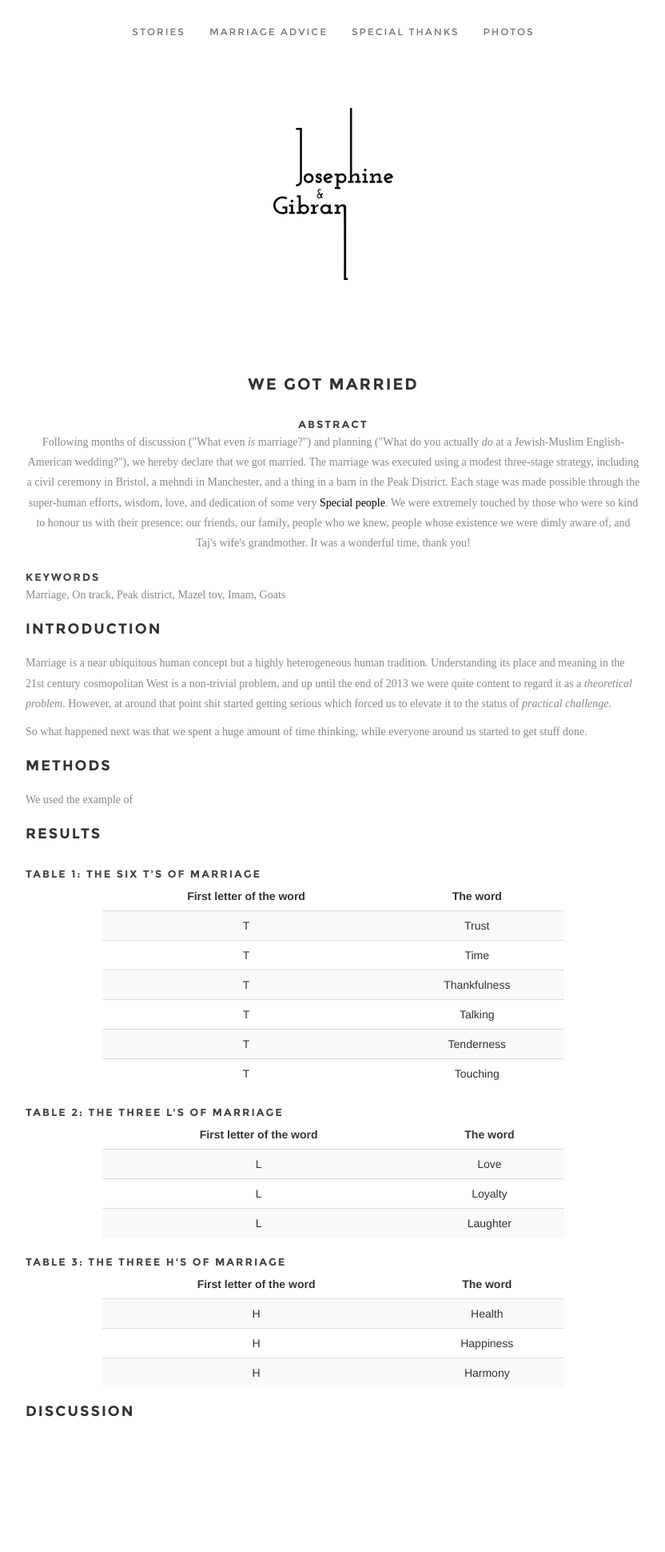
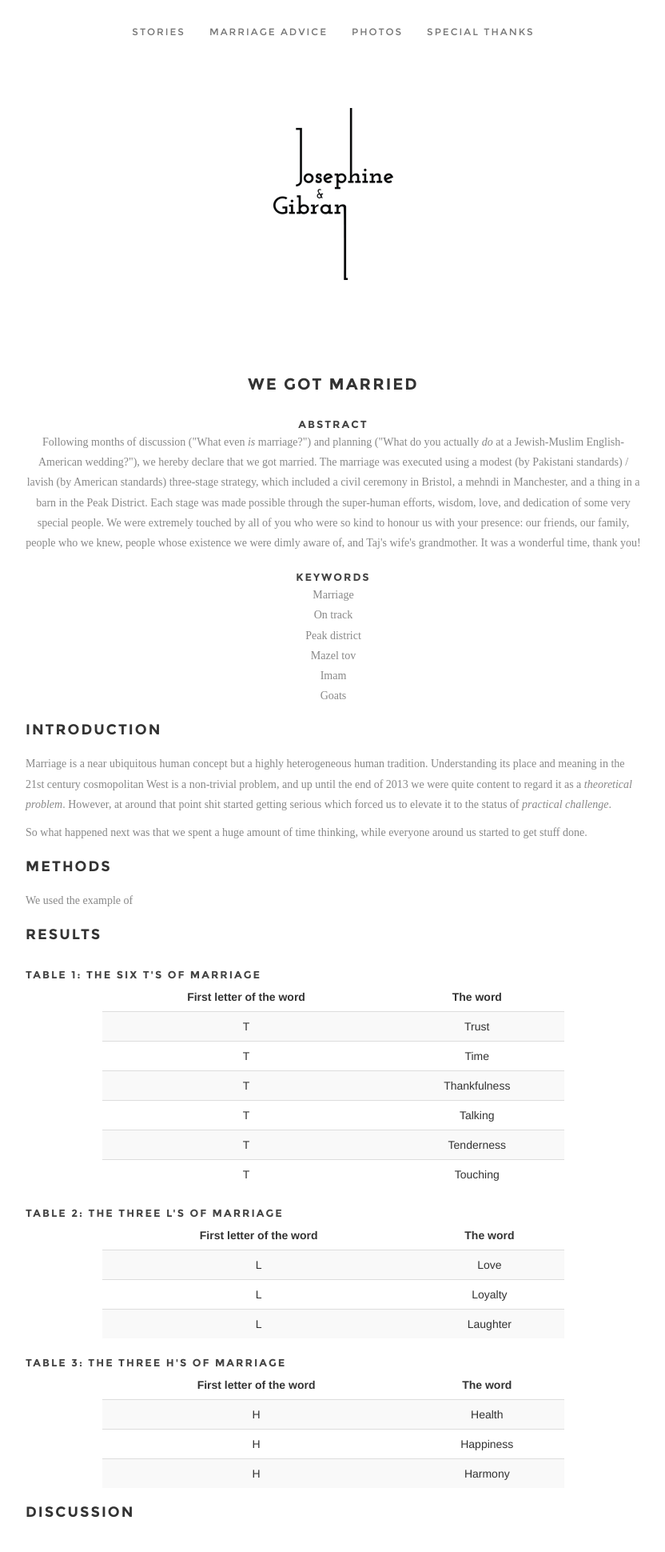
Before and after one commit to explodecomputer/gibandjo.com, a Jekyll site: the page built from thankyou.md, in a window 1280 px wide. Shown: the whole page at 80% size, without its empty margins (223-1055 px from the left). Built offline with Jekyll 4.4.1, drawn with Linux system fonts in a browser that asks for light colours; Markdown is read by kramdown in place of the engine named in the settings; before the commit the page ends 1814 px from its top, so only the background shows below that.

Commit message:
changed the special thanks page

```diff
--- a/_layouts/new_frontpage.html
+++ b/_layouts/new_frontpage.html
@@ -20,6 +20,15 @@
     <link rel="stylesheet" href="{{ css_name }}">
     {% endfor %}
     <link rel="shortcut icon" href="/img/favicon.ico" >
+
+    <style type="text/css">
+accordion .panel {
+    border-width: 10px;
+}
+.accordion-heading {
+  border-width: 10px;
+}
+ </style>
   </head>
 
   <body>
--- a/css/style.css
+++ b/css/style.css
@@ -183,3 +183,33 @@
 .centertext {
   text-align: center;
 }
+
+
+
+.accordion-group {
+  margin-bottom: 2px;
+/*  border: 1px solid #e5e5e5;
+  -webkit-border-radius: 4px;
+     -moz-border-radius: 4px;
+          border-radius: 4px;
+*/
+border: 0;
+}
+
+.accordion-heading {
+  border-bottom: 0;
+}
+
+.accordion-heading .accordion-toggle {
+  display: block;
+  padding: 8px 15px;
+}
+
+.accordion-toggle {
+  cursor: pointer;
+}
+
+.accordion-inner {
+  padding: 9px 15px;
+  border-top: 1px solid #e5e5e5;
+}
--- a/thankyou.md
+++ b/thankyou.md
@@ -8,13 +8,10 @@
 </div>
 <div class="text-center">
 	<h3>Abstract</h3>
-	<p>Following months of discussion ("What even <em>is</em> marriage?") and planning ("What do you actually <em>do</em> at a Jewish-Muslim English-American wedding?"), we hereby declare that we got married. The marriage was executed using a modest three-stage strategy, including a civil ceremony in Bristol, a mehndi in Manchester, and a thing in a barn in the Peak District. Each stage was made possible through the super-human efforts, wisdom, love, and dedication of some very <a href="/special_people/">Special people</a>. We were extremely touched by those who were so kind to honour us with their presence: our friends, our family, people who we knew, people whose existence we were dimly aware of, and Taj's wife's grandmother. It was a wonderful time, thank you!</p>
+	<p>Following months of discussion ("What even <em>is</em> marriage?") and planning ("What do you actually <em>do</em> at a Jewish-Muslim English-American wedding?"), we hereby declare that we got married. The marriage was executed using a modest (by Pakistani standards) / lavish (by American standards) three-stage strategy, which included a civil ceremony in Bristol, a mehndi in Manchester, and a thing in a barn in the Peak District. Each stage was made possible through the super-human efforts, wisdom, love, and dedication of some very special people. We were extremely touched by all of you who were so kind to honour us with your presence: our friends, our family, people who we knew, people whose existence we were dimly aware of, and Taj's wife's grandmother. It was a wonderful time, thank you!</p>
+<h3>Keywords</h3>
+<p>Marriage<br/>On track<br/>Peak district<br/>Mazel tov<br/>Imam<br/>Goats</p>
 </div>
-
-
-### Keywords
-
-Marriage, On track, Peak district, Mazel tov, Imam, Goats
 
 
 ## Introduction
```
Also changed, not shown: special_thanks/index.md (renamed from special_people/index.md, +26 -26 lines).
